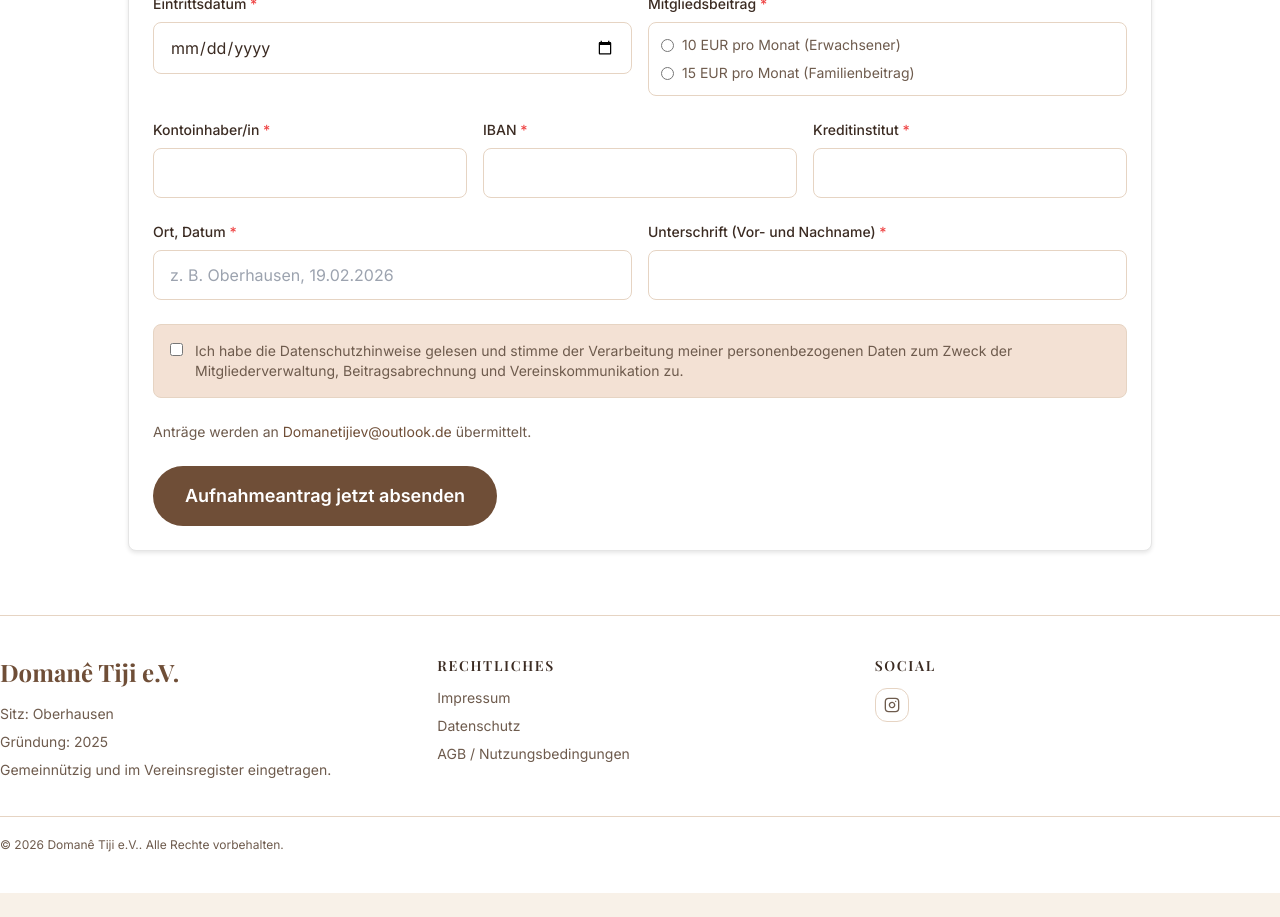
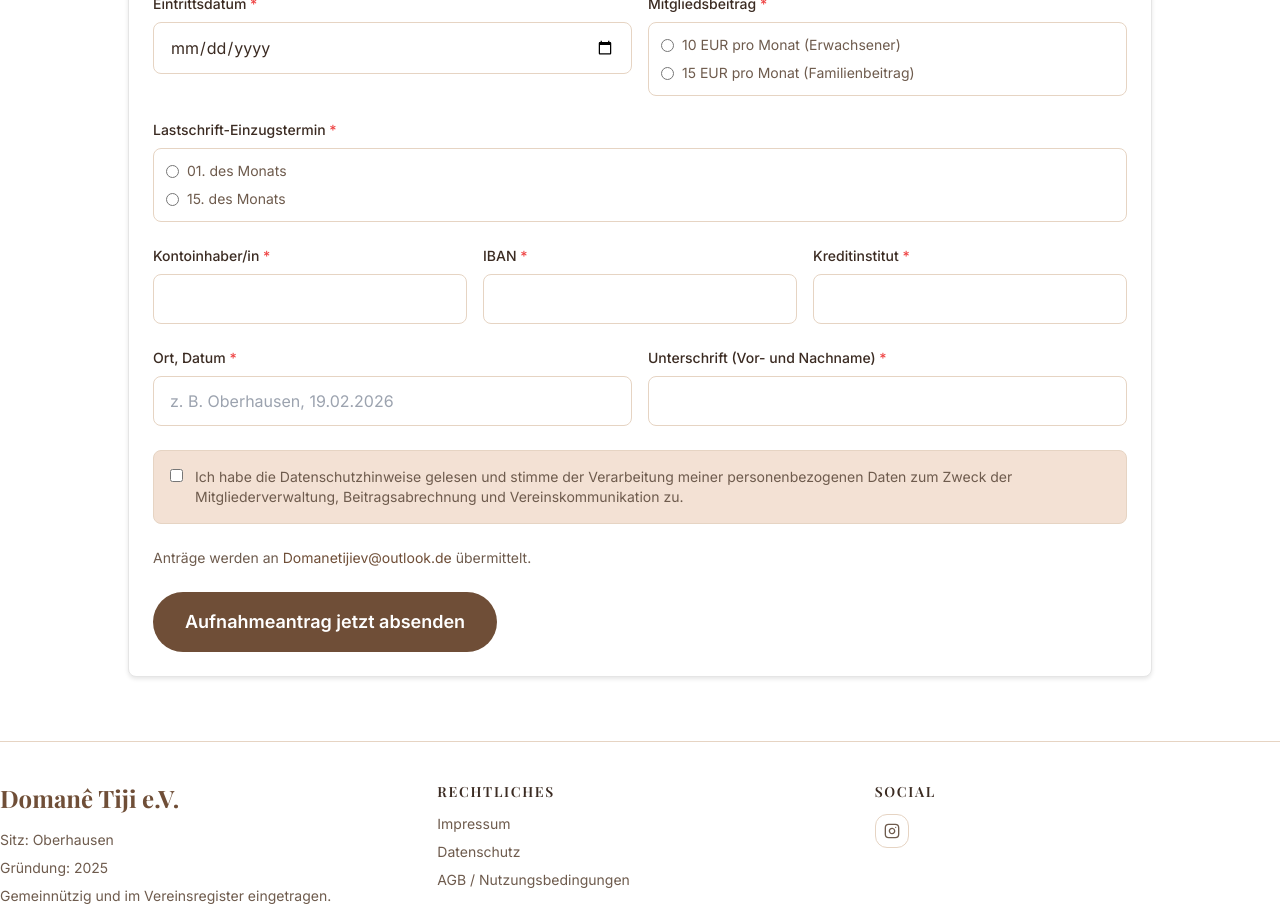
Before and after one commit to Matchdaymedia/domanetiji, a Next.js app: page /unterstuetzen in a window 1280 px wide. Shown: the part 1360-2277 px from the top of the page. Before the commit the page ends 2253 px from the top, so only its background shows below. Built offline with nearby package versions, Linux system fonts and the light colour scheme; a web font is replaced by a local one.

Commit message:
Add payment date selection to membership form

```diff
--- a/app/unterstuetzen/page.tsx
+++ b/app/unterstuetzen/page.tsx
@@ -149,6 +149,19 @@ export default function SupportPage() {
                 </Field>
               </div>
 
+              <Field label="Lastschrift-Einzugstermin" required>
+                <div className="space-y-2 rounded-lg border border-border p-3">
+                  <label className="flex items-center gap-2 text-sm text-text-secondary">
+                    <input type="radio" name="einzugstermin" value="01. des Monats" required />
+                    01. des Monats
+                  </label>
+                  <label className="flex items-center gap-2 text-sm text-text-secondary">
+                    <input type="radio" name="einzugstermin" value="15. des Monats" required />
+                    15. des Monats
+                  </label>
+                </div>
+              </Field>
+
               <div className="grid gap-4 md:grid-cols-3">
                 <Field label="Kontoinhaber/in" required>
                   <input name="kontoinhaber" required className="w-full rounded-lg border border-border px-4 py-3 outline-none focus:border-primary focus:ring-2 focus:ring-primary/25" />
```
